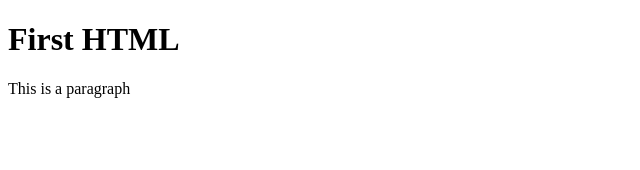
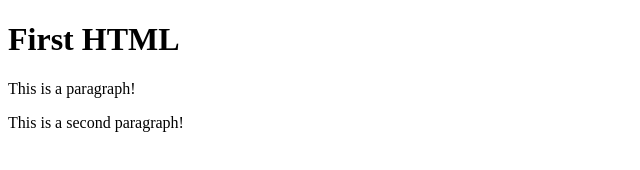
Before and after one commit to leandrobcastilho/INATEL-T141-DM104-html-basics, a plain HTML site: page first-html/index.html in a window 1280 px wide. Shown: the whole page, without its empty margins (0-640 px from the left). Drawn offline with Linux system fonts and the light colour scheme.

Commit message:
addede a new paragraph

```diff
--- a/first-html/index.html
+++ b/first-html/index.html
@@ -8,7 +8,8 @@
 
 <body>
     <h1> First HTML</h1>
-    <p>This is a paragraph</p>
+    <p>This is a paragraph!</p>
+    <p>This is a second paragraph!</p>
 </body>
 
 </html>
```
